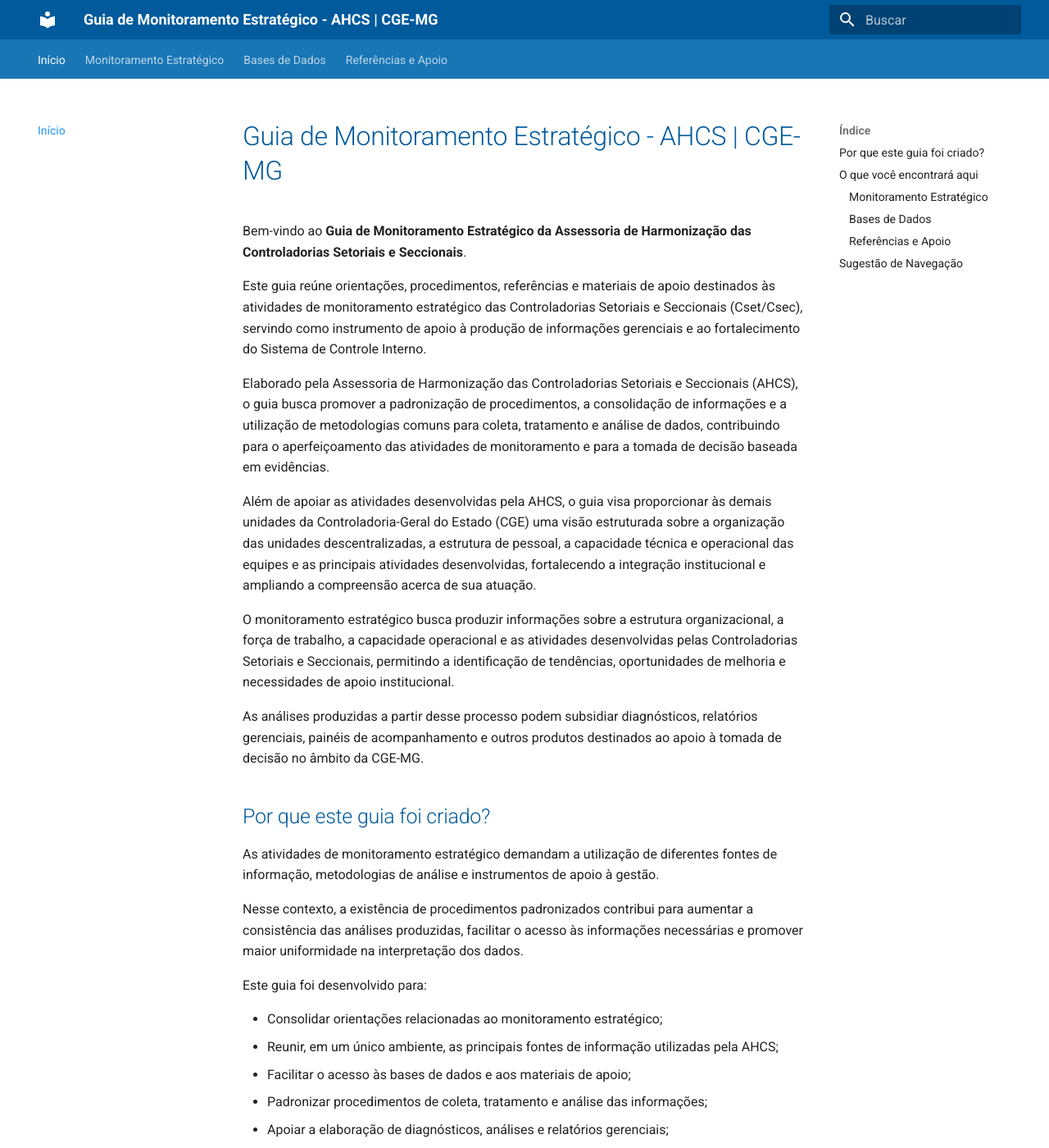
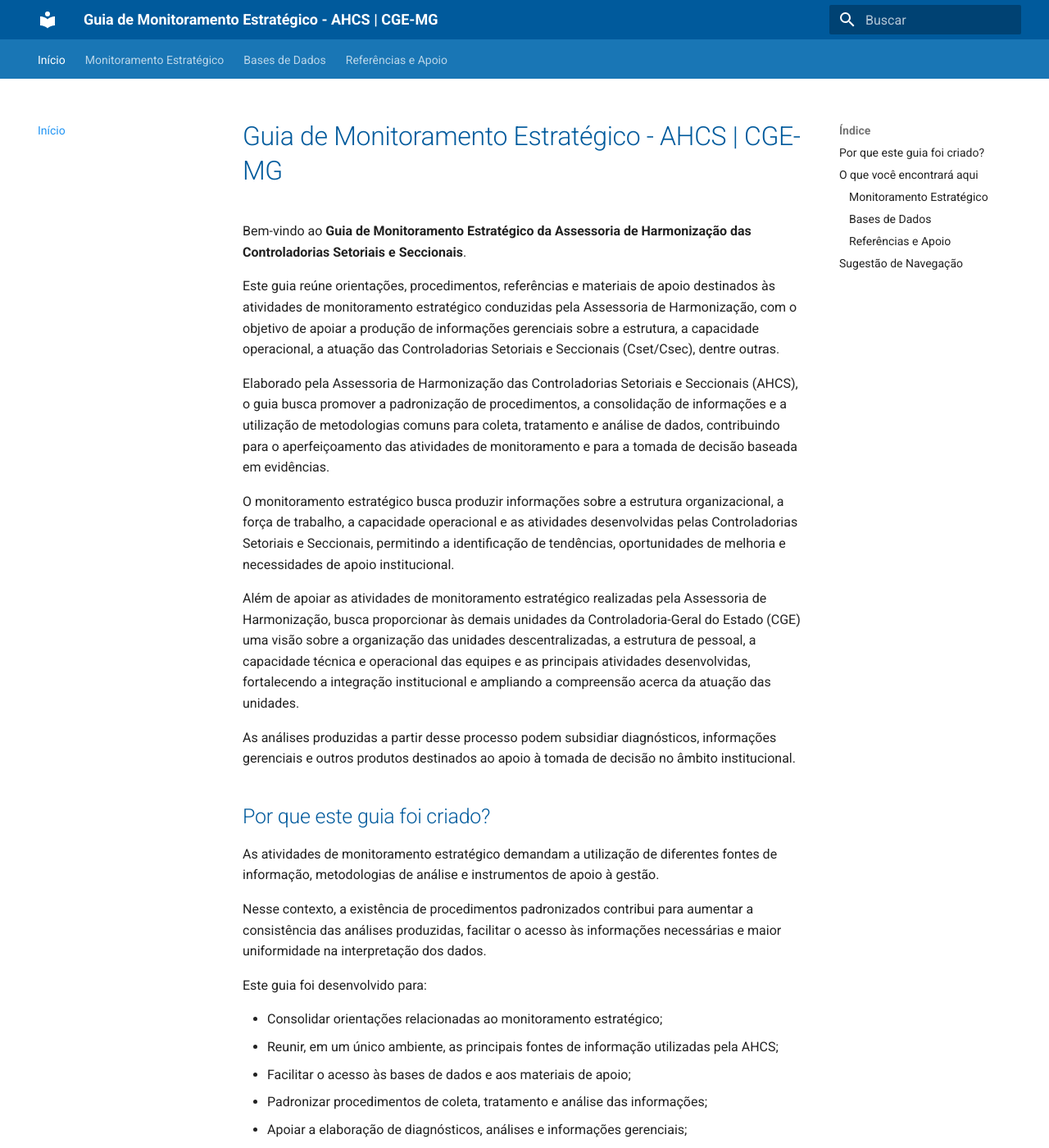
Before and after one commit to CGEMG-AHCS/guia-monitoramento-estrategico, an MkDocs documentation site: the page built from docs/index.md, in a window 1280 px wide and 1400 px high. Shown: the whole window at 82% size. Built offline with MkDocs 1.6.1 and Material for MkDocs 9.7.7, drawn with Linux system fonts in a browser that asks for light colours; some of the changed text lies outside the part shown.

Commit message:
Update index.md

```diff
--- a/docs/index.md
+++ b/docs/index.md
@@ -2,21 +2,21 @@
 
 Bem-vindo ao **Guia de Monitoramento Estratégico da Assessoria de Harmonização das Controladorias Setoriais e Seccionais**.
 
-Este guia reúne orientações, procedimentos, referências e materiais de apoio destinados às atividades de monitoramento estratégico das Controladorias Setoriais e Seccionais (Cset/Csec), servindo como instrumento de apoio à produção de informações gerenciais e ao fortalecimento do Sistema de Controle Interno.
+Este guia reúne orientações, procedimentos, referências e materiais de apoio destinados às atividades de monitoramento estratégico conduzidas pela Assessoria de Harmonização, com o objetivo de apoiar a produção de informações gerenciais sobre a estrutura, a capacidade operacional, a atuação das Controladorias Setoriais e Seccionais (Cset/Csec), dentre outras.
 
 Elaborado pela Assessoria de Harmonização das Controladorias Setoriais e Seccionais (AHCS), o guia busca promover a padronização de procedimentos, a consolidação de informações e a utilização de metodologias comuns para coleta, tratamento e análise de dados, contribuindo para o aperfeiçoamento das atividades de monitoramento e para a tomada de decisão baseada em evidências.
 
-Além de apoiar as atividades desenvolvidas pela AHCS, o guia visa proporcionar às demais unidades da Controladoria-Geral do Estado (CGE) uma visão estruturada sobre a organização das unidades descentralizadas, a estrutura de pessoal, a capacidade técnica e operacional das equipes e as principais atividades desenvolvidas, fortalecendo a integração institucional e ampliando a compreensão acerca de sua atuação.
-
 O monitoramento estratégico busca produzir informações sobre a estrutura organizacional, a força de trabalho, a capacidade operacional e as atividades desenvolvidas pelas Controladorias Setoriais e Seccionais, permitindo a identificação de tendências, oportunidades de melhoria e necessidades de apoio institucional.
 
-As análises produzidas a partir desse processo podem subsidiar diagnósticos, relatórios gerenciais, painéis de acompanhamento e outros produtos destinados ao apoio à tomada de decisão no âmbito da CGE-MG.
+Além de apoiar as atividades de monitoramento estratégico realizadas pela Assessoria de Harmonização, busca proporcionar às demais unidades da Controladoria-Geral do Estado (CGE) uma visão sobre a organização das unidades descentralizadas, a estrutura de pessoal, a capacidade técnica e operacional das equipes e as principais atividades desenvolvidas, fortalecendo a integração institucional e ampliando a compreensão acerca da atuação das unidades.
+
+As análises produzidas a partir desse processo podem subsidiar diagnósticos, informações gerenciais e outros produtos destinados ao apoio à tomada de decisão no âmbito institucional.
 
 ## Por que este guia foi criado?
 
 As atividades de monitoramento estratégico demandam a utilização de diferentes fontes de informação, metodologias de análise e instrumentos de apoio à gestão.
 
-Nesse contexto, a existência de procedimentos padronizados contribui para aumentar a consistência das análises produzidas, facilitar o acesso às informações necessárias e promover maior uniformidade na interpretação dos dados.
+Nesse contexto, a existência de procedimentos padronizados contribui para aumentar a consistência das análises produzidas, facilitar o acesso às informações necessárias e maior uniformidade na interpretação dos dados.
 
 Este guia foi desenvolvido para:
 
@@ -24,18 +24,18 @@
 - Reunir, em um único ambiente, as principais fontes de informação utilizadas pela AHCS;
 - Facilitar o acesso às bases de dados e aos materiais de apoio;
 - Padronizar procedimentos de coleta, tratamento e análise das informações;
-- Apoiar a elaboração de diagnósticos, análises e relatórios gerenciais;
+- Apoiar a elaboração de diagnósticos, análises e informações gerenciais;
 - Promover maior consistência, rastreabilidade e confiabilidade das informações produzidas.
 
 ## O que você encontrará aqui
 
 ### Monitoramento Estratégico
 
-Orientações sobre a metodologia de monitoramento estratégico adotada pela AHCS, incluindo critérios de análise, utilização das informações, interpretação dos dados e produção de informações gerenciais.
+Orientações sobre a metodologia de monitoramento estratégico adotada pela AHCS.
 
 ### Bases de Dados
 
-Descrição das principais bases de dados utilizadas no monitoramento estratégico, incluindo suas finalidades, formas de acesso, informações disponíveis, periodicidade de atualização, exemplos de utilização e possibilidades de aplicação nas análises.
+Descrição das principais bases de dados utilizadas no monitoramento estratégico, incluindo suas finalidades, formas de acesso, informações disponíveis, periodicidade de atualização, exemplos de utilização, dentre outras.
 
 ### Referências e Apoio
 
```
Also changed, not shown: other parts of docs/index.md (+1 -1 lines).
